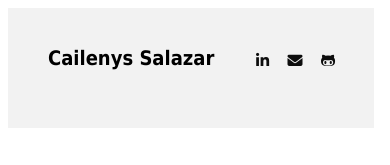
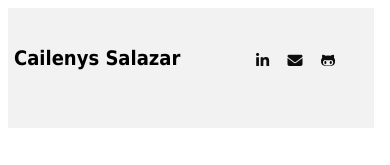
Before and after one commit to Cailenys/online-resume, a plain HTML site: page index.html in a window 390 px wide. Shown: the top 165 px of the page. Drawn offline with Linux system fonts and the light colour scheme.

Commit message:
The header margin has changed - mobile version

```diff
--- a/resume-style.css
+++ b/resume-style.css
@@ -26,14 +26,11 @@ body {
   color: #0d0d0d;
 }
 
-header h1{
-  margin-left: 5px;
-}
 
 header h1 {
   font-size: 20px;
   margin-top: 38px;
-  margin-left: 40px;
+  margin-left: 6px;
 }
 
 hr {
```
